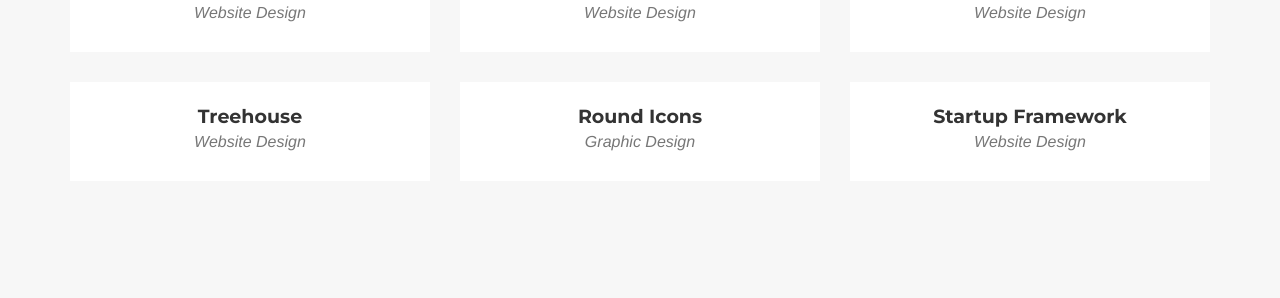
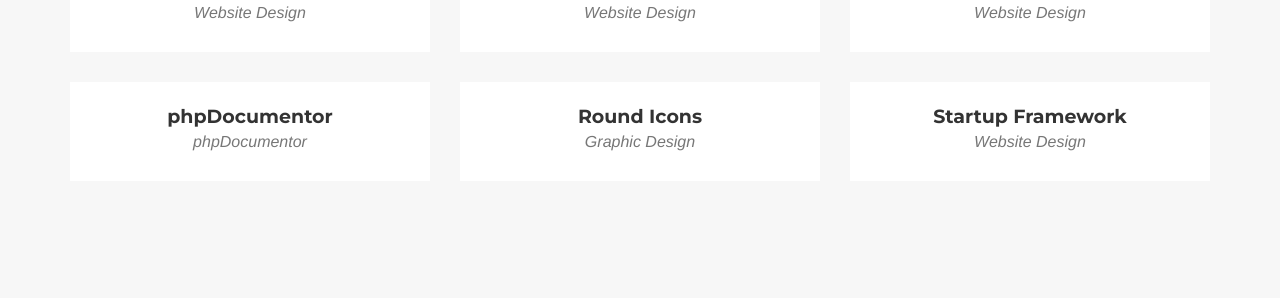
Before and after one commit to SaraFernandes/sarafernandes.github.io, a Jekyll site: the page built from _posts/2014-07-15-project-4.markdown, in a window 1280 px wide and 900 px high, scrolled down 4641 px. Shown: the part 155-453 px from the top of the window. Built offline with Jekyll 4.4.1, drawn with Linux system fonts in a browser that asks for light colours; some web fonts are replaced.

Commit message:
Update 2014-07-15-project-4.markdown

```diff
--- a/_posts/2014-07-15-project-4.markdown
+++ b/_posts/2014-07-15-project-4.markdown
@@ -1,6 +1,6 @@
 ---
-title: Treehouse
-subtitle: Website Design
+title: phpDocumentor
+subtitle: phpDocumentor
 layout: default
 modal-id: 4
 date: 2014-07-15
@@ -8,7 +8,7 @@ img: phpDocumentor.png
 thumbnail: phpDocumentor-thumbnail.png
 alt: image-alt
 project-date: April 2014
-client: Start Bootstrap
+client: phpDocumentor
 category: Web Development
 description: Lorem ipsum dolor sit amet, usu cu alterum nominavi lobortis. At duo novum diceret. Tantas apeirian vix et, usu sanctus postulant inciderint ut, populo diceret necessitatibus in vim. Cu eum dicam feugiat noluisse.
 
```
